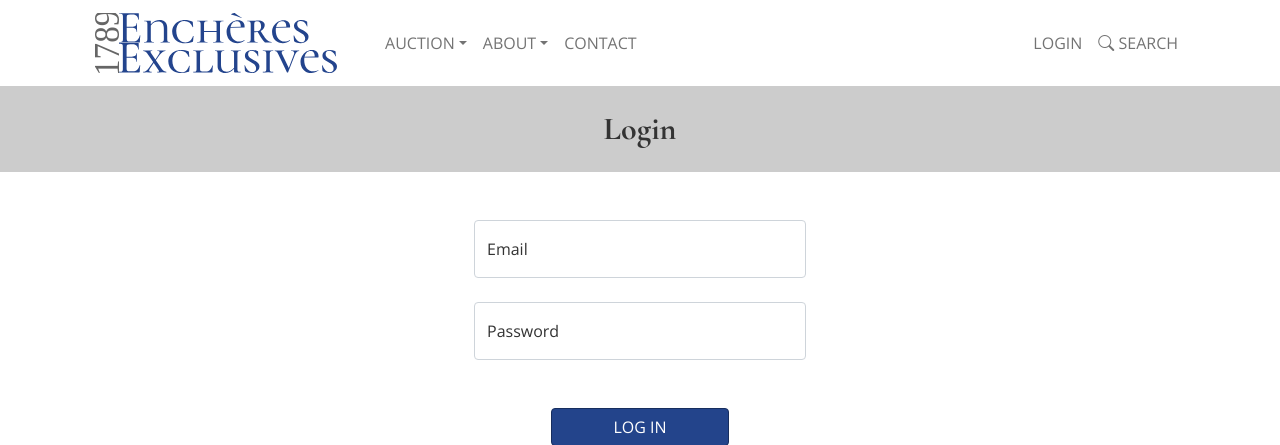
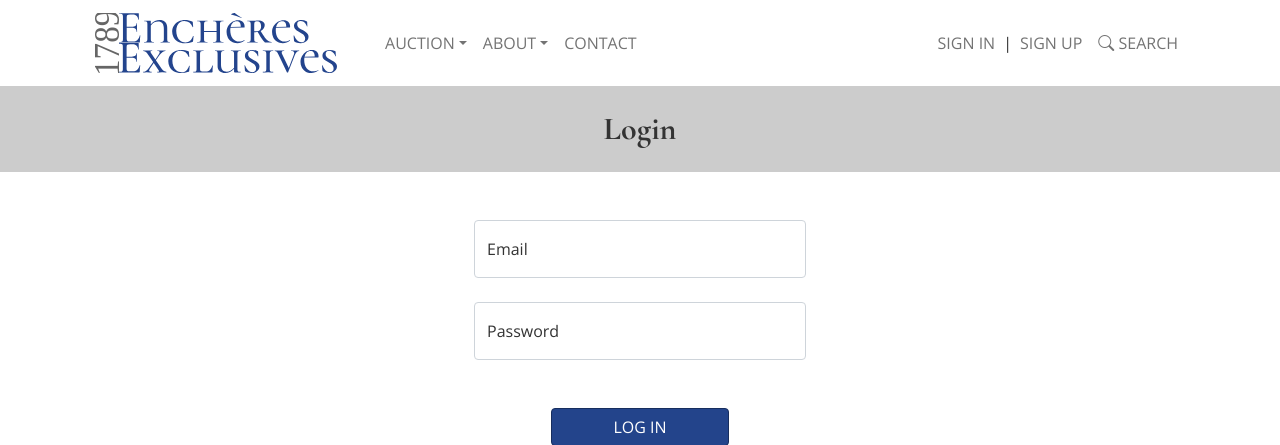
Before and after one commit to Code-Institute-Submissions/LuciusVH-encheres-exclusives_N, a Flask app: page /login in a window 1280 px wide. Shown: the top 445 px of the page. Run offline with Flask 2, Linux system fonts and the light colour scheme; some libraries are stand-ins or nearby versions.

Commit message:
changed login navlink to sign in/up and linked them up

```diff
--- a/static/css/style.css
+++ b/static/css/style.css
@@ -110,6 +110,19 @@ img.logo {
 
 .navbar-shadow {
   box-shadow: 0 2px 4px 0 hsl(0, 0%, 70%);
+}
+
+.sign-in-up-links {
+  display: flex;
+  align-items: center;
+}
+
+.sign-in-up-links:first-child {
+  padding-right: 0;
+}
+
+.sign-in-up-links:last-child {
+  padding-left: 0;
 }
 
 @media screen and (min-width: 768px) {
--- a/templates/base.html
+++ b/templates/base.html
@@ -58,7 +58,7 @@
           -->
           <div class="d-flex">
             <ul class="navbar-nav me-auto mb-2 mb-lg-0 ms-lg-4">
-              <li class="nav-item"><a class="nav-link" aria-current="page" href="#!">Login</a></li>
+              <li class="nav-item sign-in-up-links"><a class="nav-link" aria-current="page" href="{{ url_for('login') }}">Sign In</a> | <a class="nav-link" aria-current="page" href="{{ url_for('register') }}">Sign Up</a></li>
               <li class="nav-item"><a class="nav-link" aria-current="page" href="#!"><i class="bi bi-search"></i> Search</a></li>
             </ul>
           </div>
```
Also changed, not shown: README.md, 4 other files.
